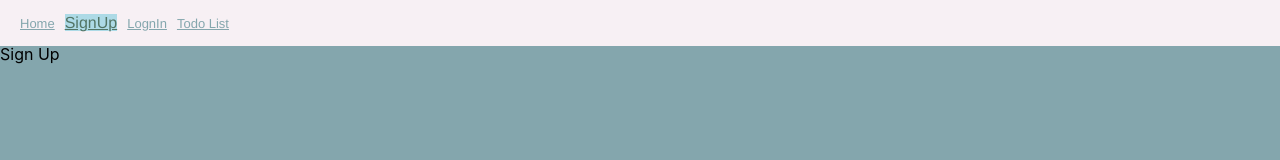
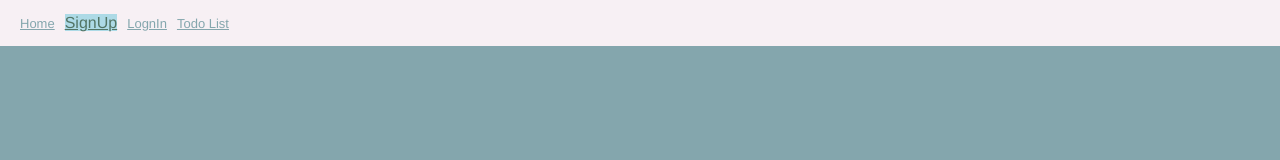
Before and after one commit to EmilyDSarani/todo-lab13-frontend, a React (Create React App) app: page /SignUp in a window 1280 px wide. Shown: the top 160 px of the page. Built offline with nearby package versions, Linux system fonts and the light colour scheme.

Commit message:
signup started

```diff
--- a/src/signup/Signup.js
+++ b/src/signup/Signup.js
@@ -1,10 +1,10 @@
 import React, { Component } from 'react';
-
+import SignupRender from './SignupRender';
 export default class Todo extends Component {
   render() {
     return (
       <div>
-                 Sign Up
+        <SignupRender />
       </div>
     );
   }
```
Also changed, not shown: src/signup/SignupRender.js (+7 -8 lines).
